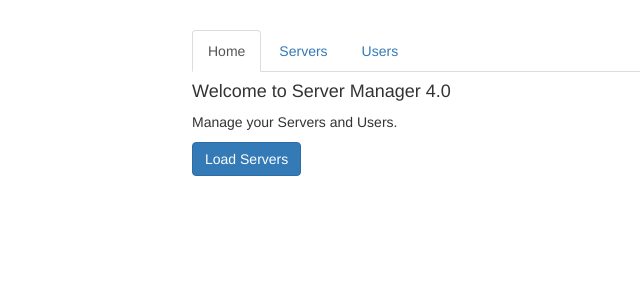
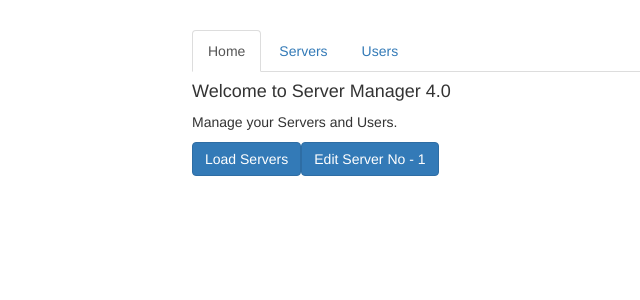
Before and after one commit to Idrees-Mo/ng-routing, an Angular app: page / in a window 1280 px wide. Shown: the top 300 px of the page, without its empty margins (73-713 px from the left). Built offline with nearby package versions, Linux system fonts and the light colour scheme.

Commit message:
query pramas & fragments

```diff
--- a/src/app/home/home.component.html
+++ b/src/app/home/home.component.html
@@ -1,3 +1,6 @@
 <h4>Welcome to Server Manager 4.0</h4>
 <p>Manage your Servers and Users.</p>
 <button class="btn btn-primary" (click)="onLoadServers()">Load Servers</button>
+<button class="btn btn-primary" (click)="onEditServer(1)">
+  Edit Server No - 1
+</button>
--- a/src/app/home/home.component.ts
+++ b/src/app/home/home.component.ts
@@ -15,4 +15,9 @@ export class HomeComponent implements OnInit {
     // some calculations
     this.router.navigate(["servers"]);
   }
+
+  onEditServer(id) {
+    // some calculations
+    this.router.navigate(["servers", id, "edit"]);
+  }
 }
--- a/src/app/servers/servers.component.html
+++ b/src/app/servers/servers.component.html
@@ -3,6 +3,8 @@
     <div class="list-group">
       <a
         [routerLink]="['/servers', 10, 'edit']"
+        [queryParams]="{ allowEdit: '1' }"
+        fragment="loading"
         class="list-group-item"
         *ngFor="let server of servers"
       >
```
